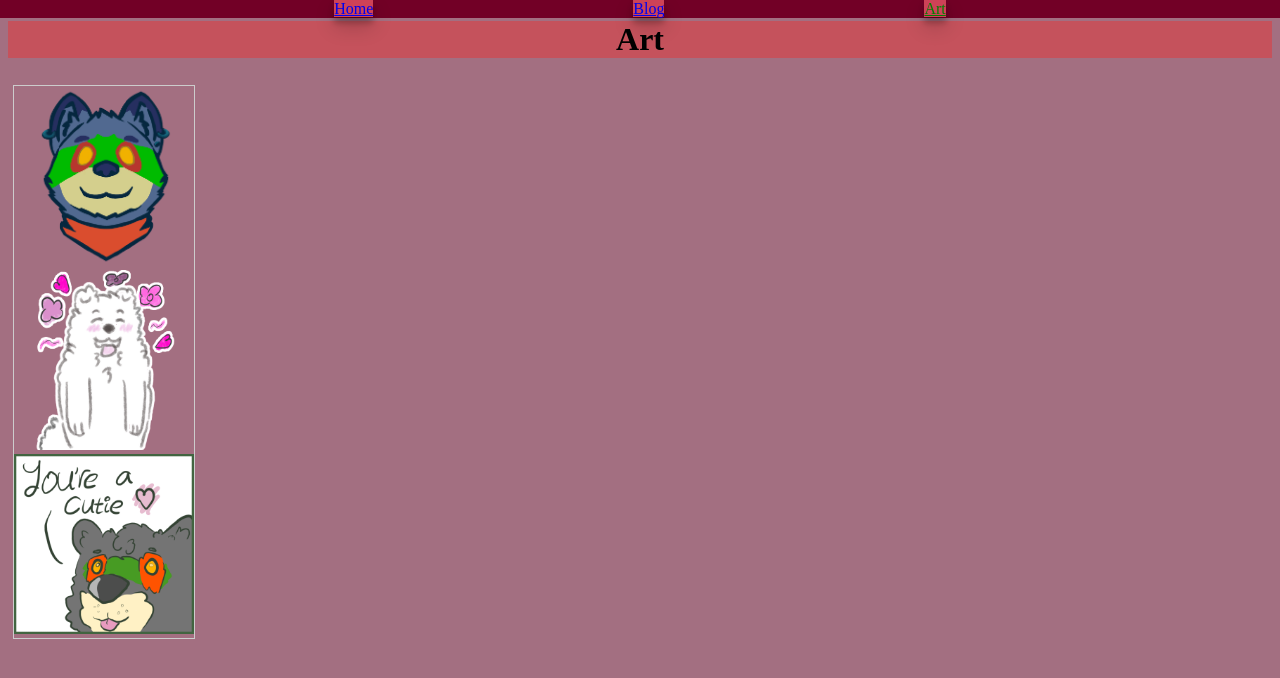
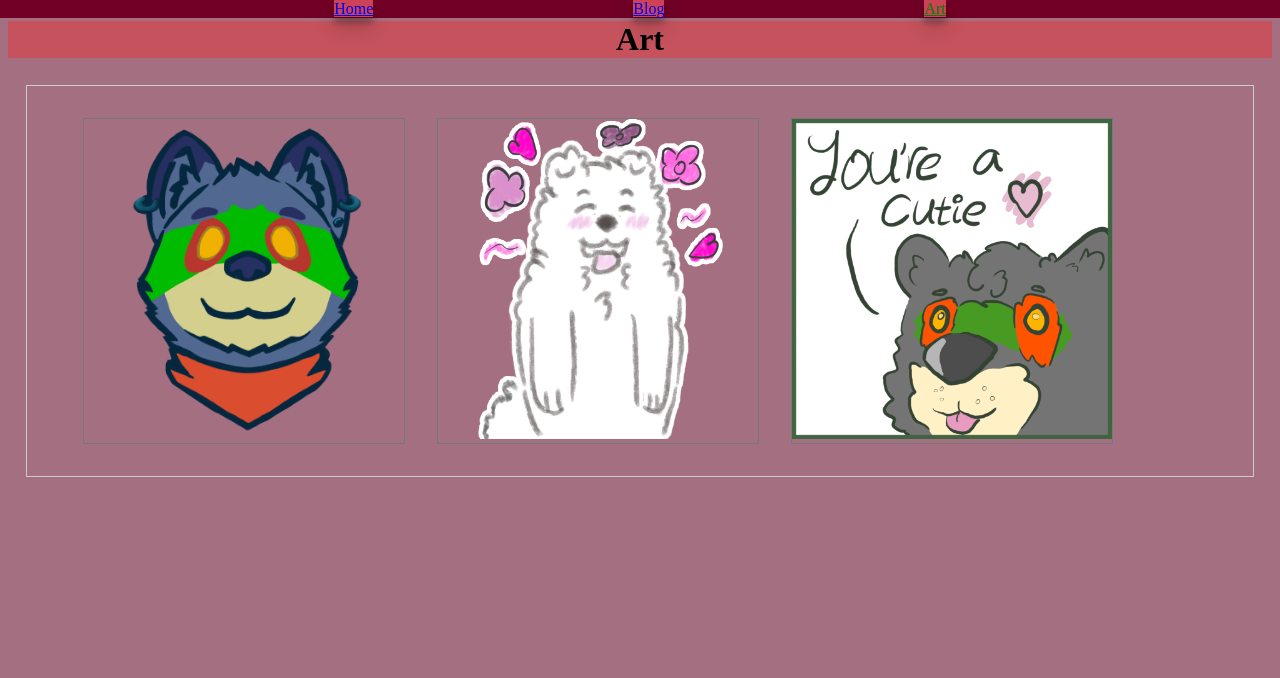
Before and after one commit to malleyeno/malleyeno.github.io, a Jekyll site: the page built from art.html, in a window 1280 px wide. Shown: the top 678 px of the page. Built offline with Jekyll 4.4.1, drawn with Linux system fonts in a browser that asks for light colours; nearby versions of some CDN libraries.

Commit message:
Gallery allows scalable content, items fit tiles.

```diff
--- a/_layouts/arts.html
+++ b/_layouts/arts.html
@@ -7,13 +7,17 @@ layout: default
 {% assign artFolder = site.collections | where: "label", "art-assets" | first %}
 <!-- {{ artFolder.files |jsonify }} -->
 
+<div class="gallery-parent">
     <div class="gallery">
+        <ul>
             {% for artItem in artFolder.files %}
                 {% comment %}
                 This lets us use output=true to list the files. Otherwise, there is no way to access our
                 static files via collections (or at least this is the only way I found it to work.)
                 {% endcomment %}
                 {% assign artPath = artItem.path | remove_first: "_" %}
-        <a href="{{ artPath }}" target="_blank"><img src="{{ artPath }}"></img></a>
+                <li><a href="{{ artPath }}" target="_blank"><img src="{{ artPath }}"></img></a></li>
             {% endfor %}
+        </ul>
     </div>
+</div>
--- a/_sass/gallery.scss
+++ b/_sass/gallery.scss
@@ -2,21 +2,23 @@
 
 // Gallery Styling
 
+.gallery-parent {
+    display: flex;
+    flex-direction: row;
+    justify-content: center;
+}
 div.gallery {
     margin: 5px;
+    // TODO comment this out once texting is done
     border: 1px solid #ccc;
     float: left;
-    width: 180px;
+    width: 97%;
 }
 
 div.gallery:hover {
     border: 1px solid #777;
 }
 
-div.gallery img {
-    width: 100%;
-    height: auto;
-}
 
 .collapsible {
     background-color: #ce4257;
@@ -24,3 +26,22 @@ div.gallery img {
     outline: none;
     width: 100%;
 }
+
+.gallery ul {
+    display: flex;
+    flex-direction: row;
+    flex-wrap: wrap;
+}
+li {
+    // TODO comment this out once implemented
+    border: 1px solid #777;
+    list-style-type: none;
+    margin: 1em;
+    width: 20em;
+    height: max-content;
+}
+
+li img {
+    width: 100%;
+    object-fit: contain;
+}
```
Lines whose indentation alone changed are shown as unchanged.
